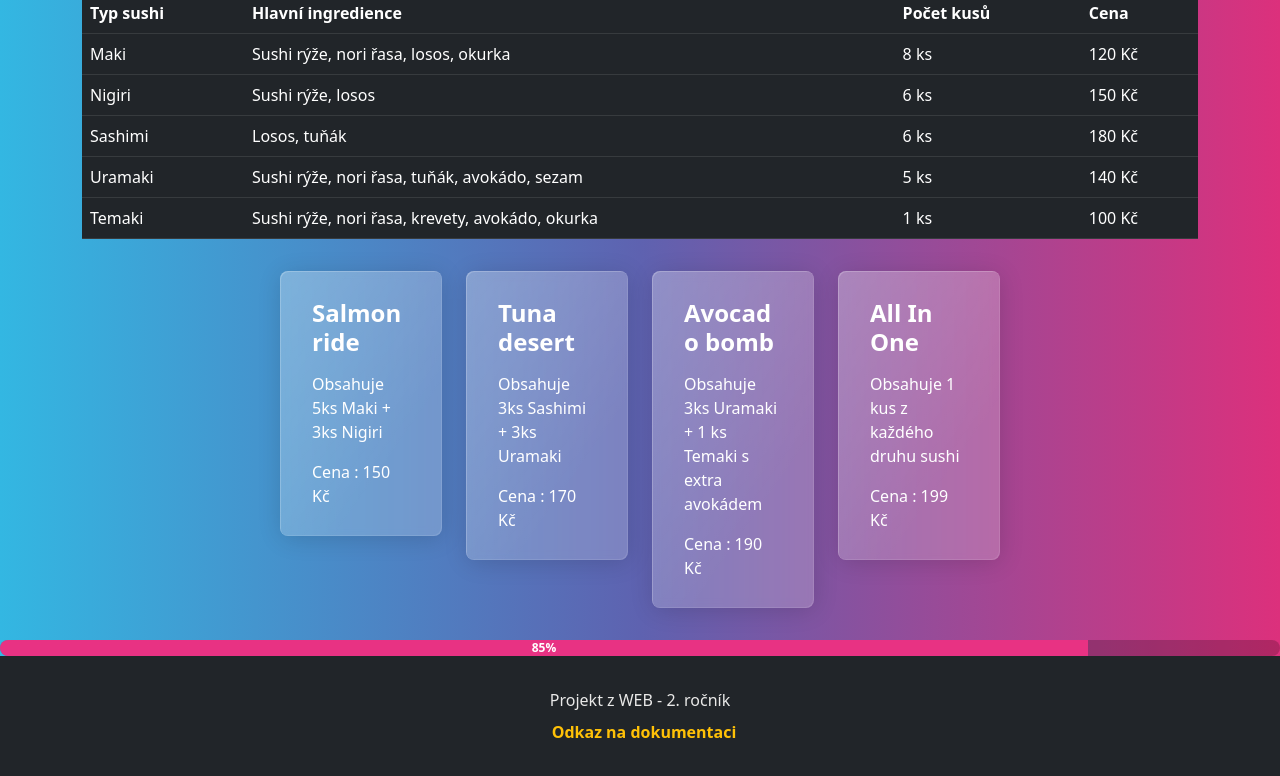
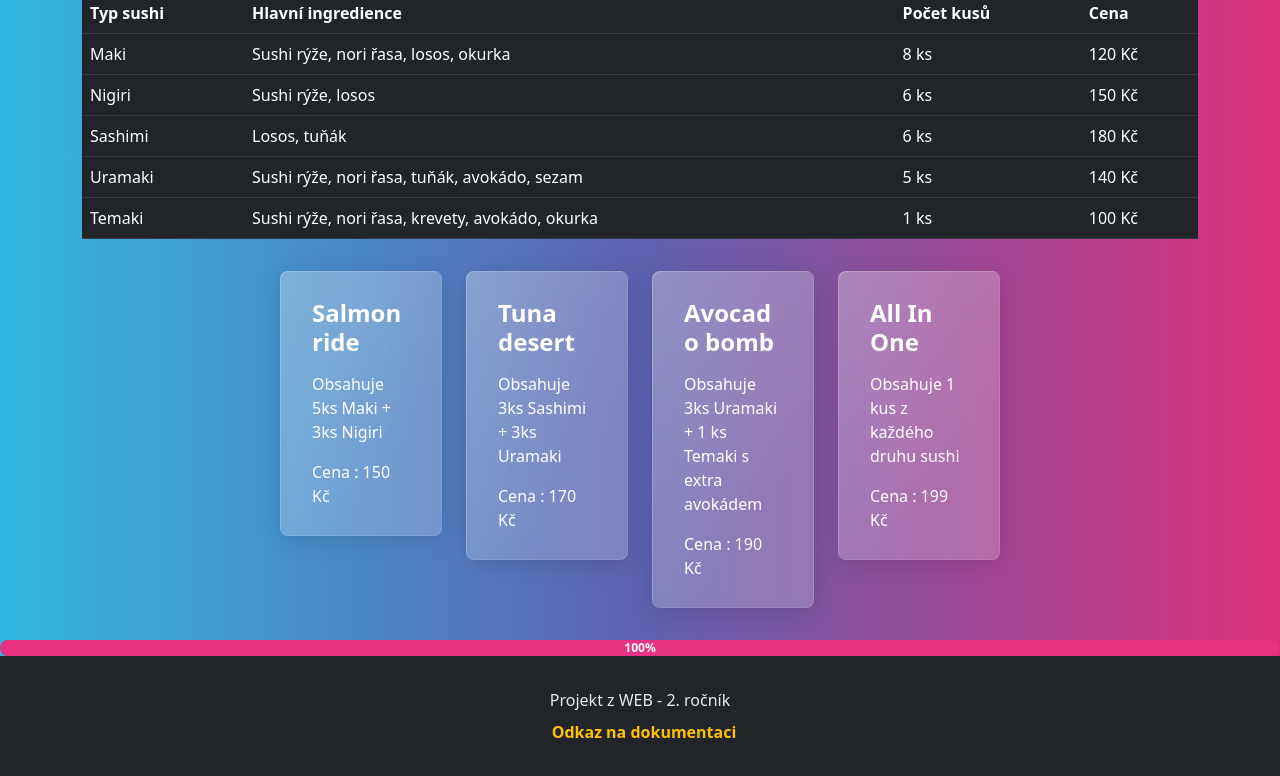
Before and after one commit to OndraVesely/WebProjekt, a website: page index.html in a window 1280 px wide. Shown: the part 610-1386 px from the top of the page. Drawn offline with nearby package versions, Linux system fonts and the light colour scheme.

Commit message:
fakthotovo

```diff
--- a/index.html
+++ b/index.html
@@ -165,7 +165,7 @@
     </div>
   </div>
   <div class="progress">
-    <div class="progress-bar fw-bold" style="width:85%">85%</div>
+    <div class="progress-bar fw-bold" style="width:100%">100%</div>
   </div>
   <style>
     .sushi-nadpis h2 {
```
